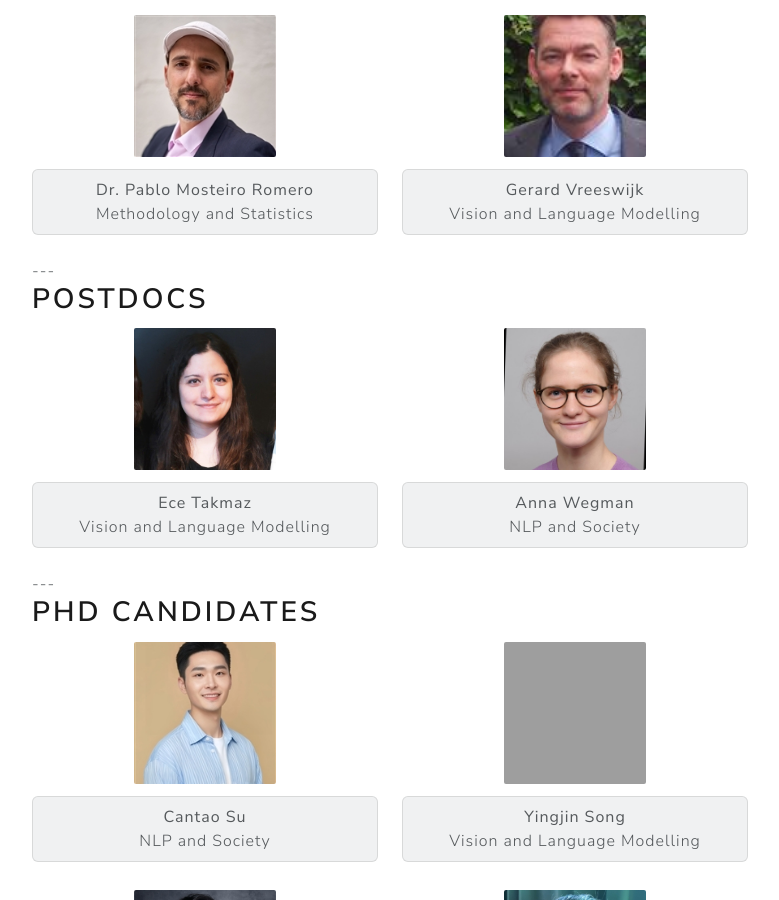
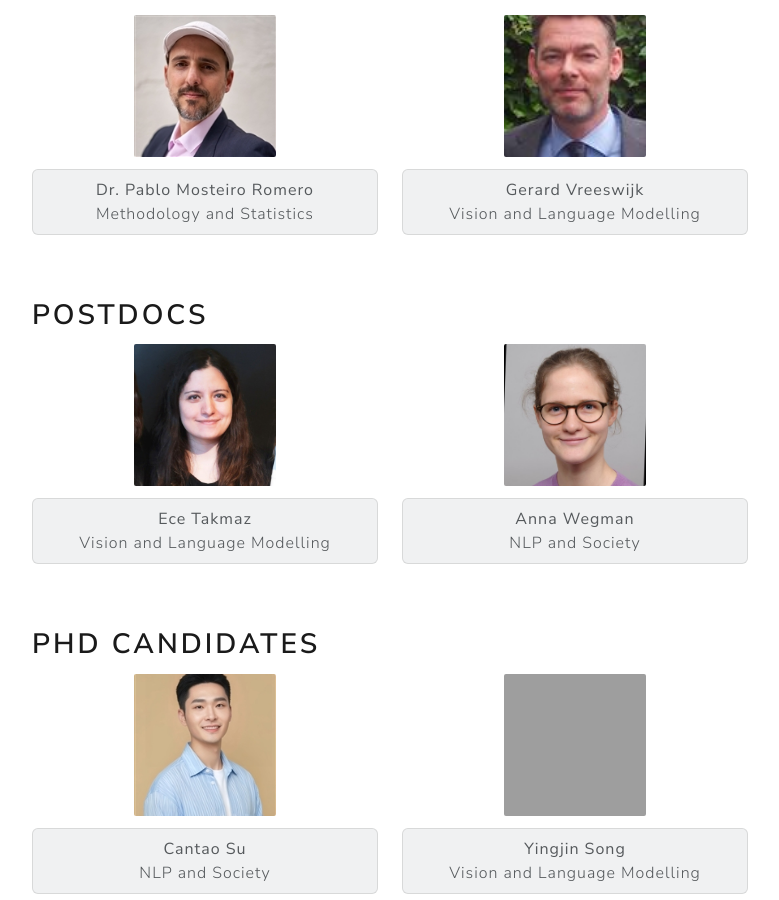
Before and after one commit to thaoanhdang/uu-nlp.github.io, a Jekyll site: the page built from people.md, in a window 1280 px wide and 900 px high, scrolled down 765 px. Shown: the whole window, without its empty margins (250-1029 px from the left). Built offline with Jekyll 4.4.1, drawn with Linux system fonts in a browser that asks for light colours; grey boxes are pictures that could not be loaded.

Commit message:
Update people.md

```diff
--- a/people.md
+++ b/people.md
@@ -70,7 +70,7 @@ permalink: /people/
     </div>
   </div>
 
----
+<div style="margin-top: 40px;"></div>
 
   <h2>Postdocs</h2>
   <div class="row text-center">
@@ -92,7 +92,7 @@ permalink: /people/
     </div>
   </div>
 
----
+<div style="margin-top: 40px;"></div>
 
 
   <h2>PhD Candidates</h2>
```
